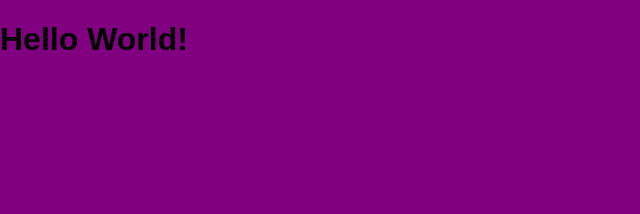
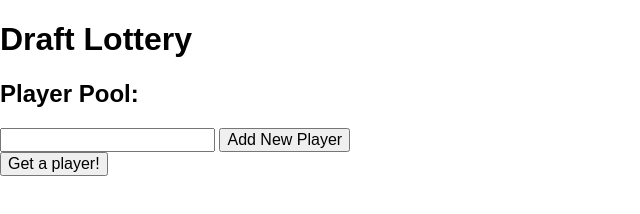
Before and after one commit to MissingPersonFGC/draft-lottery, a website: page index.html in a window 1280 px wide. Shown: the whole page, without its empty margins (0-640 px from the left). Drawn offline with nearby package versions, Linux system fonts and the light colour scheme.

Commit message:
generating player pool

```diff
--- a/dev/styles/main.scss
+++ b/dev/styles/main.scss
@@ -4,7 +4,3 @@
 	max-width: 900px;
 	margin: 0 auto;
 }
-
-body {
-	background: purple;
-}
--- a/index.html
+++ b/index.html
@@ -9,8 +9,36 @@
 </head>
 <body>
 
-	<h1>Hello World!</h1>
+	<!-- Container for all players, to be changed when someone is grabbed by a team -->
+	<!-- Text input to get input a new player -->
+	<!-- Submit button for adding new player -->
+	<!-- Button to randomly grab player from draft pull -->
+	<!-- Container for all teams -->
+	<header>
+		<h1>Draft Lottery</h1>
+	</header>
+	<main>
+		<section class="player-container">
+			<div id="player-pool">
+				<h2>Player Pool:</h2>
+				<ul></ul>
+			</div>
+		</section>
+		<section class="player-add-form">
+			<form id="player-add">
+				<input type="text" name="new-player" id="new-player">
+				<input type="submit" value="Add New Player">
+			</form>
+		</section>
+		<section class="team-generator">
+			<button>Get a player!</button>
+		</section>
+		<section class="teams">
 
+		</section>
+	</main>
+
+	<script src='https://code.jquery.com/jquery-3.2.1.min.js' integrity='sha256-hwg4gsxgFZhOsEEamdOYGBf13FyQuiTwlAQgxVSNgt4='crossorigin='anonymous'></script>
 	<script src="public/scripts/main.js"></script>
 </body>
 </html>
--- a/public/scripts/main.js
+++ b/public/scripts/main.js
@@ -1,5 +1,36 @@
 "use strict";
 
-var ohHey = "Hello World";
+var app = {};
 
-console.log(ohHey);
+var playerPool = [];
+
+var $playerAdd = $("#player-add");
+var $newPlayer = $("#new-player");
+var $playerPoolList = $("#player-pool ul");
+
+app.init = function () {
+    app.getNewPlayer();
+};
+
+app.getNewPlayer = function () {
+    $playerAdd.on("submit", function (e) {
+        e.preventDefault();
+        var newPlayer = $newPlayer.val();
+        app.pushNewPlayer(newPlayer);
+    });
+};
+
+app.pushNewPlayer = function (player) {
+    playerPool.push(player);
+    $newPlayer.val("");
+    app.populatePlayerPool();
+};
+
+app.populatePlayerPool = function () {
+    $playerPoolList.empty();
+    playerPool.forEach(function (player) {
+        $playerPoolList.append("\n            <li>" + player + "</li>\n        ");
+    });
+};
+
+$(app.init);
--- a/public/styles/style.css
+++ b/public/styles/style.css
@@ -134,6 +134,3 @@ legend, button::-moz-focus-inner, input::-moz-focus-inner {
 .container {
   max-width: 900px;
   margin: 0 auto; }
-
-body {
-  background: purple; }
```
Also changed, not shown: dev/scripts/main.js (+35 -2 lines), 1 other file.
